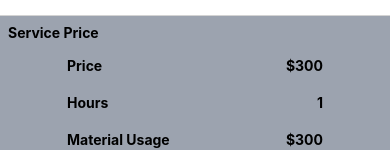
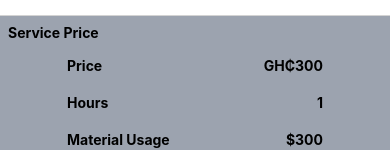
Before and after one commit to Tech-Tribe-208/customer-app, a React Native app: screen /book-service in a window 390 px wide. Shown: the part 502-652 px from the top of the page. Built offline with nearby package versions, Linux system fonts and the light colour scheme.

Commit message:
From dollars to cedis

```diff
--- a/Screens/ProtectedScreens/BookingScreen.jsx
+++ b/Screens/ProtectedScreens/BookingScreen.jsx
@@ -131,7 +131,7 @@ const BookingServiceScreen = () => {
           <View className="space-y-5">
             <View style={{ marginHorizontal: wp(15) }} className="flex-row items-center justify-between">
               <Text style={{ fontWeight: 'bold' }}>Price</Text>
-              <Text style={{ fontWeight: 'bold' }}>$300</Text>
+              <Text style={{ fontWeight: 'bold' }}>GH₵300</Text>
             </View>
             <View style={{ marginHorizontal: wp(15) }} className="flex-row items-center justify-between">
               <Text style={{ fontWeight: 'bold' }}>Hours</Text>
@@ -139,15 +139,15 @@ const BookingServiceScreen = () => {
             </View>
             <View style={{ marginHorizontal: wp(15) }} className="flex-row items-center justify-between">
               <Text style={{ fontWeight: 'bold' }}>Material Usage</Text>
-              <Text style={{ fontWeight: 'bold' }}>$300</Text>
+              <Text style={{ fontWeight: 'bold' }}>GH₵270</Text>
             </View>
             <View style={{ marginHorizontal: wp(15) }} className="flex-row items-center justify-between">
               <Text style={{ fontWeight: 'bold' }}>Tax</Text>
-              <Text style={{ fontWeight: 'bold' }}>$300</Text>
+              <Text style={{ fontWeight: 'bold' }}>GH₵30</Text>
             </View>
             <View style={{ marginHorizontal: wp(15) }} className="flex-row items-center justify-between">
               <Text style={{ fontWeight: 'bold', color: 'white' }}>Total Price</Text>
-              <Text style={{ fontWeight: 'bold', color: 'white' }}>$300</Text>
+              <Text style={{ fontWeight: 'bold', color: 'white' }}>GH₵600</Text>
             </View>
           </View>
           <View className="items-center mt-6">
--- a/Screens/ProtectedScreens/BookingServiceScreen.jsx
+++ b/Screens/ProtectedScreens/BookingServiceScreen.jsx
@@ -115,7 +115,7 @@ const BookingServiceScreen = () => {
         <View className="space-y-5">
           <View style={{ marginHorizontal: wp(15) }} className="flex-row items-center justify-between">
             <Text style={{ fontWeight: 'bold' }}>Price</Text>
-            <Text style={{ fontWeight: 'bold' }}>$300</Text>
+            <Text style={{ fontWeight: 'bold' }}>GH₵300</Text>
           </View>
           <View style={{ marginHorizontal: wp(15) }} className="flex-row items-center justify-between">
             <Text style={{ fontWeight: 'bold' }}>Hours</Text>
--- a/Screens/ProtectedScreens/HomeScreen.jsx
+++ b/Screens/ProtectedScreens/HomeScreen.jsx
@@ -29,7 +29,7 @@ const HomeScreen = () => {
           </View>
           <View style={{paddingRight: wp(5), borderRightWidth: 2}}>
             <Text style={{fontWeight: '700', fontSize: wp(5)}}>Price</Text>
-            <Text style={{fontWeight: '700', fontSize: wp(5)}}>$104</Text>
+            <Text style={{fontWeight: '700', fontSize: wp(5)}}>GH₵150</Text>
           </View>
           <View>
             <Text style={{fontWeight: '700', fontSize: wp(5)}}>Room</Text>
```
